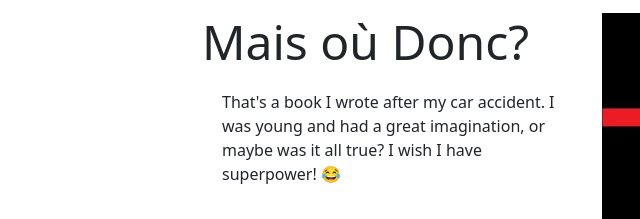
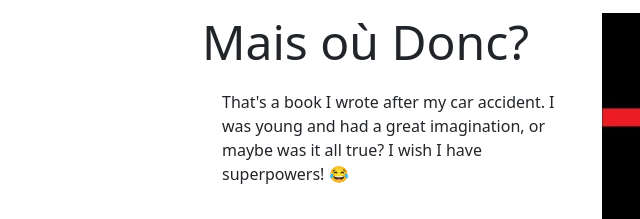
Before and after one commit to QueenJammie/portfolio, a plain HTML site: page works.html in a window 1280 px wide. Shown: the part 692-911 px from the top of the page, 50-690 px from the left. Drawn offline with nearby package versions, Linux system fonts and the light colour scheme.

Commit message:
Add a 's'
superpowers in the works page

```diff
--- a/works.html
+++ b/works.html
@@ -67,7 +67,7 @@
                 <h2 class="text-start">Mais où Donc?</h2>
                 <p class="paragraph-start">
                     That's a book I wrote after my car accident. I was young and had a great imagination,
-                    or maybe was it all true? I wish I have superpower! 😂
+                    or maybe was it all true? I wish I have superpowers! 😂
                 </p>
                 <div class="d-grid gap-2">
                     <a href="https://maisoudonc.netlify.app/cover.html" alt="Mais où Donc?">
```
